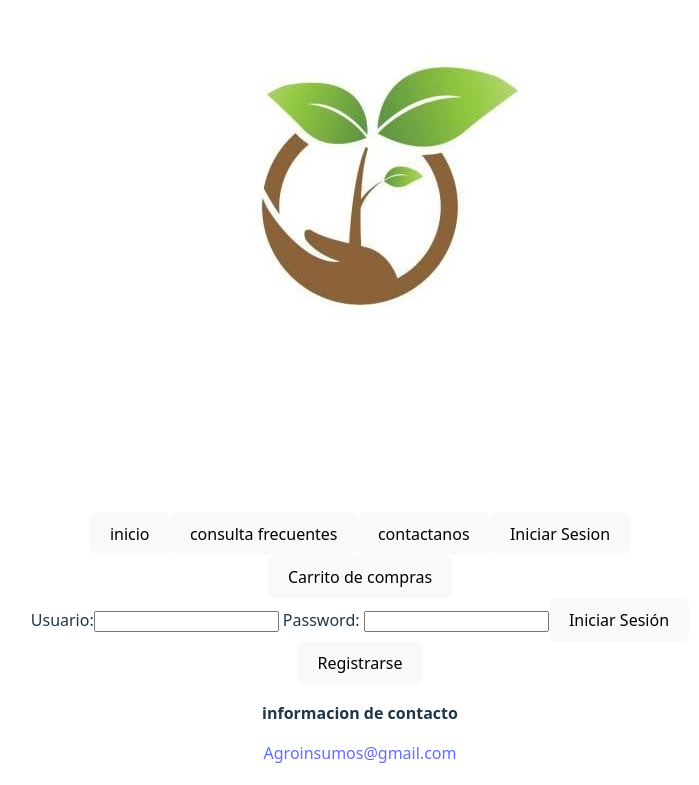
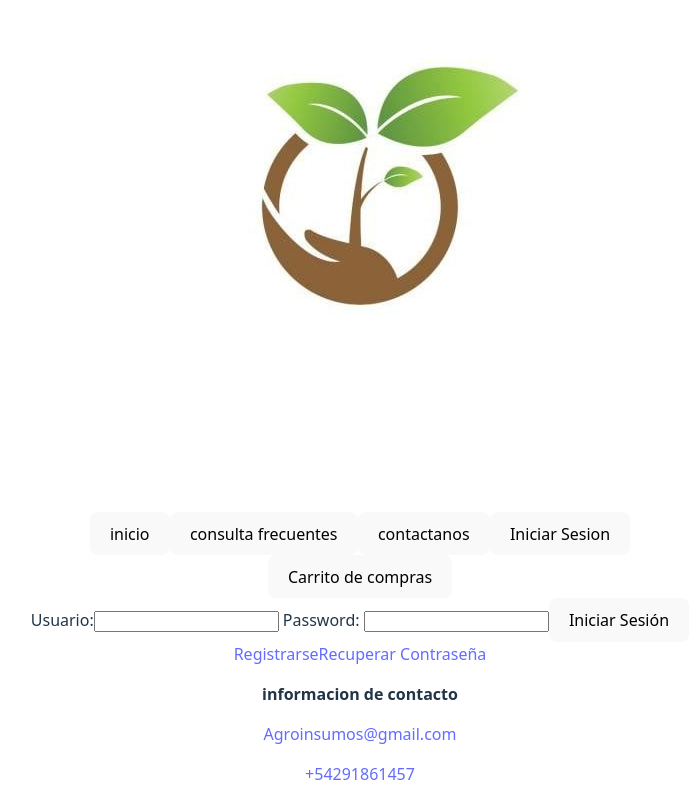
Before and after one commit to brunofernandez87/Eccomerce-Frontend, a React (Vite) app: page /login in a window 1280 px wide. Shown: the part 166-951 px from the top of the page, without its empty margins (280-979 px from the left). Built offline with nearby package versions, Linux system fonts and the light colour scheme.

Commit message:
agregacion a login

```diff
--- a/src/components/login.tsx
+++ b/src/components/login.tsx
@@ -3,7 +3,7 @@ import { Link } from "react-router-dom";
 export default function Login() {
   return (
     <div className="Div-Login">
-      <form action="/Login" method="Post" id="ingresar">
+      <form action="/Login" method="Post">
         <label htmlFor="username">Usuario:</label>
         <input type="text" name="username" required />
         <label htmlFor="password_hash"> Password: </label>
@@ -13,7 +13,10 @@ export default function Login() {
         </button>
       </form>
       <Link to="/register" title="Register">
-        <button>Registrarse</button>
+        <span>Registrarse</span>
+      </Link>
+      <Link to="/recovery" title="Recuperar Contraseña">
+        <span>Recuperar Contraseña</span>
       </Link>
     </div>
   );
```
